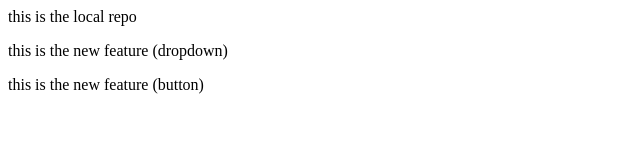
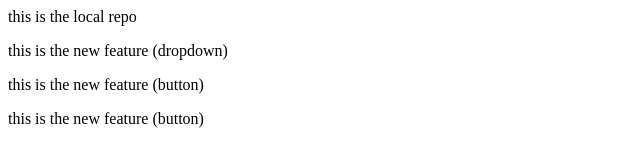
Before and after one commit to Vasu2706/localrepo, a plain HTML site: page index.html in a window 1280 px wide. Shown: the whole page, without its empty margins (0-640 px from the left). Drawn offline with Linux system fonts and the light colour scheme.

Commit message:
correct readme

```diff
--- a/index.html
+++ b/index.html
@@ -1,3 +1,4 @@
 <p>this is the local repo</p>
 <p>this is the new feature (dropdown)</p>
 <p>this is the new feature (button)</p>
+<p>this is the new feature (button)</p>
```
Also changed, not shown: 2 other files.
